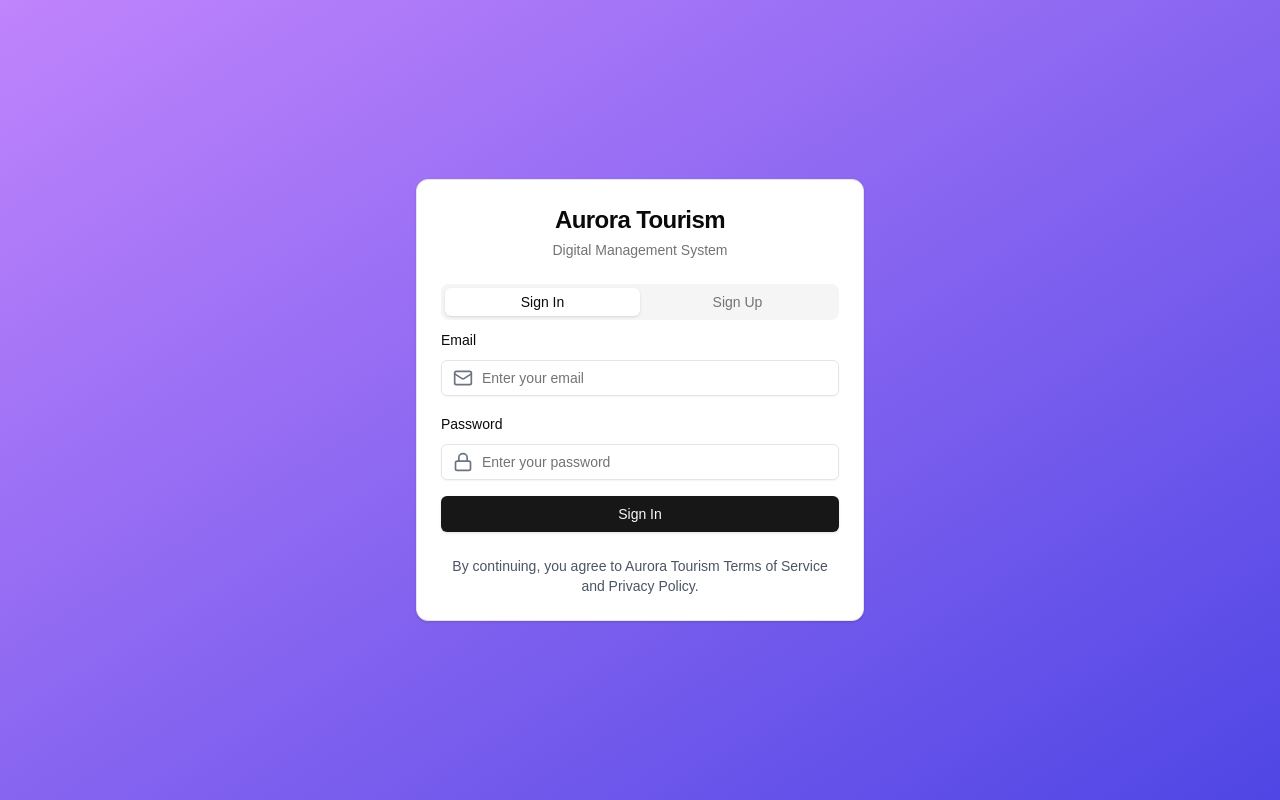
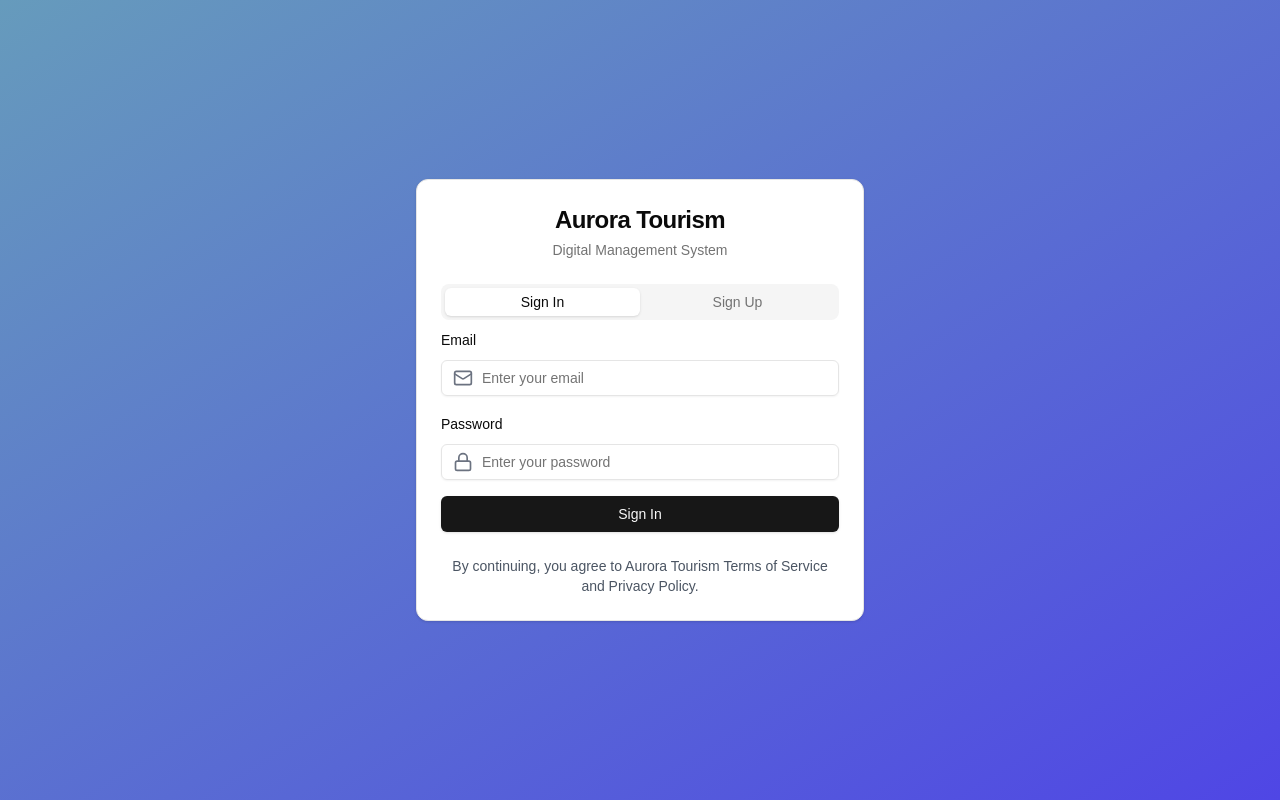
Before and after one commit to akemi0153/AuroraTDMS, a Next.js app: page /login in a window 1280 px wide. Built offline with nearby package versions, Linux system fonts and the light colour scheme.

Commit message:
[UI] enhancing ui

```diff
--- a/src/app/login/page.jsx
+++ b/src/app/login/page.jsx
@@ -99,7 +99,7 @@
   };
 
   return (
-    <div className="min-h-screen bg-gradient-to-br from-purple-400 to-indigo-600 flex items-center justify-center p-4">
+    <div className="min-h-screen bg-gradient-to-br from-[#669bbc] to-indigo-600 flex items-center justify-center p-4">
       <ToastContainer />
       <Card className="w-full max-w-md">
         <CardHeader className="space-y-1">
```
